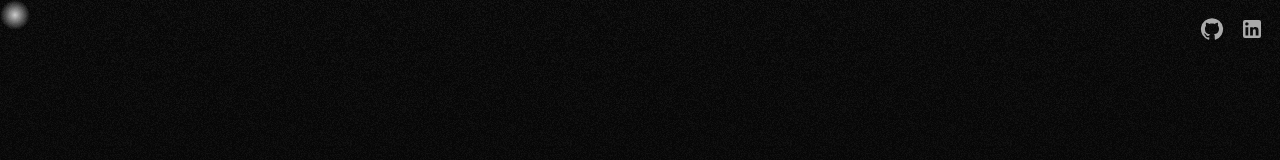
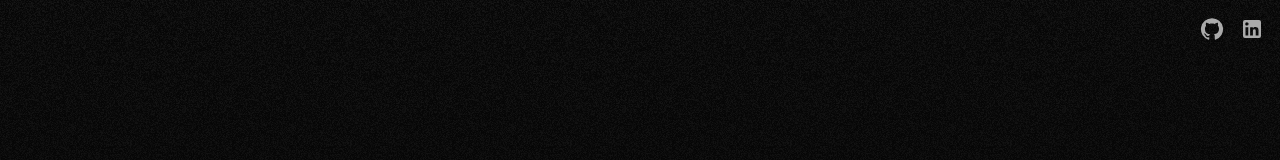
Before and after one commit to ethn1ee/ethn1ee.github.io, a Next.js app: page / in a window 1280 px wide. Shown: the top 160 px of the page. Built offline with nearby package versions, Linux system fonts and the light colour scheme; a web font is replaced by a local one.

Commit message:
Refactor Cursor component to support multiple cursor sizes and improve mouse tracking

```diff
--- a/src/app/_components/Cursor.tsx
+++ b/src/app/_components/Cursor.tsx
@@ -1,20 +1,44 @@
+/* eslint-disable react-hooks/rules-of-hooks */
 "use client";
 
 import { motion, useMotionValue } from "motion/react";
 import { useEffect } from "react";
 
 const Cursor = () => {
-  const cursorSize = 30;
+  const cursorCount = 20;
 
-  const mouse = {
-    x: useMotionValue(0),
-    y: useMotionValue(0),
-  };
+  const cursorSizes = Array.from(
+    { length: cursorCount },
+    (_, i) => 30 - (30 / cursorCount) * i
+  );
 
-  const handleMouseMove = (e: { clientX: number; clientY: number }) => {
+  // Generate mouse array based on cursorSizes
+  const mouse = cursorSizes.map(() => ({
+    x: useMotionValue(-30),
+    y: useMotionValue(-30),
+  }));
+
+  // // Generate smoothOptions array based on cursorSizes
+  // const smoothOptions = cursorSizes.map((_, i) => ({
+  //   damping: 10000 - i,
+  //   stiffness: 100000 - i,
+  //   mass: 1,
+  // }));
+
+  // // Generate smoothMouse array
+  // const smoothMouse = mouse.map((m, i) => ({
+  //   x: useSpring(m.x, smoothOptions[i]),
+  //   y: useSpring(m.y, smoothOptions[i]),
+  // }));
+
+  const handleMouseMove = (e: MouseEvent) => {
     const { clientX, clientY } = e;
-    mouse.x.set(clientX - cursorSize / 2);
-    mouse.y.set(clientY - cursorSize / 2);
+    mouse.forEach(({ x, y }, index) => {
+      setTimeout(() => {
+        x.set(clientX - cursorSizes[index] / 2);
+        y.set(clientY - cursorSizes[index] / 2);
+      }, index * 10);
+    });
   };
 
   useEffect(() => {
@@ -25,18 +49,21 @@ const Cursor = () => {
   });
 
   return (
+    <>
+      {cursorSizes.map((cursorSize, index) => (
         <motion.div
+          key={index}
           style={{
-        x: mouse.x,
-        y: mouse.y,
+            x: mouse[index].x,
+            y: mouse[index].y,
             width: cursorSize,
             height: cursorSize,
             borderRadius: cursorSize,
-        backgroundImage:
-          "radial-gradient(50% 50% at 50% 50%, #D3D3D3 0%, rgba(211, 211, 211, 0.00) 100%)",
           }}
-      className="fixed pointer-events-none z-0 mix-blend-difference"
-    ></motion.div>
+          className={`fixed pointer-events-none opacity-5 bg-gray-100 z-[5]`}
+        />
+      ))}
+    </>
   );
 };
 
```
Lines whose indentation alone changed are shown as unchanged.
